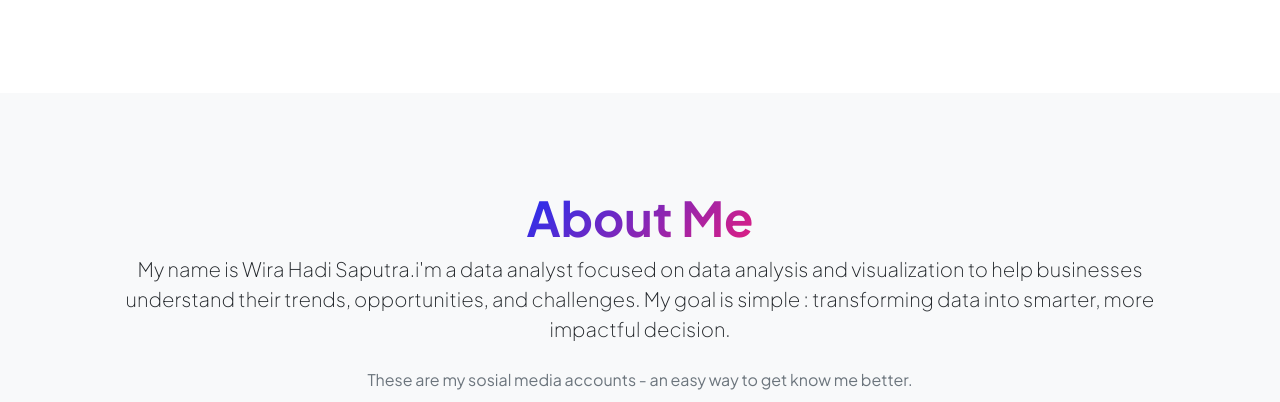
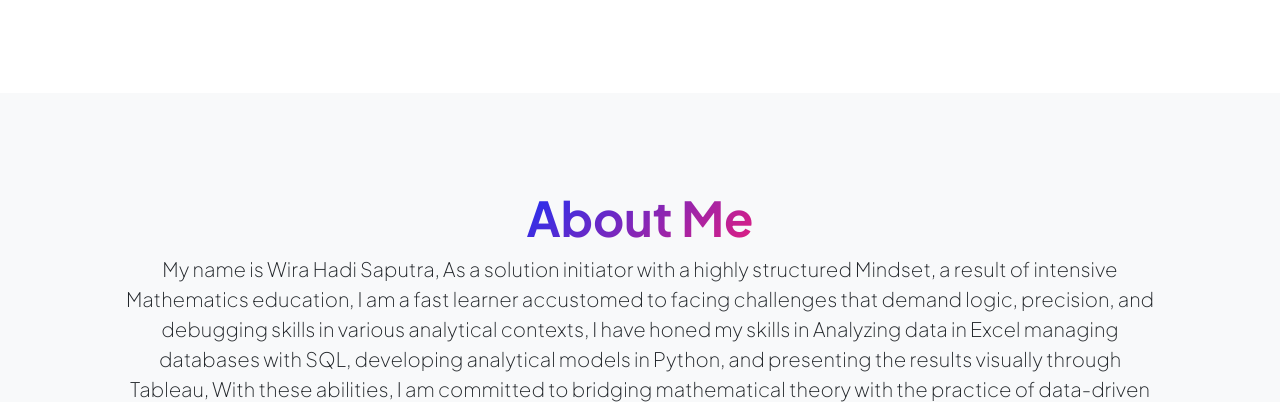
Before and after one commit to saputrawirahadi194-spec/Saputra, a plain HTML site: page index.html in a window 1280 px wide. Shown: the part 906-1308 px from the top of the page. Drawn offline with nearby package versions, Linux system fonts and the light colour scheme.

Commit message:
perbaikan

```diff
--- a/index.html
+++ b/index.html
@@ -180,9 +180,14 @@
                         <div class="col-xxl-8">
                             <div class="text-center my-5">
                                 <h2 class="display-5 fw-bolder"><span class="text-gradient d-inline">About Me</span></h2>
-                                <p class="lead fw-light mb-4">My name is Wira Hadi Saputra.i'm a data analyst focused on data analysis and visualization to help businesses understand their trends, opportunities, and challenges.
-                                    My goal is simple :
-                                    transforming data into smarter, more impactful decision.
+                                <p class="lead fw-light mb-4">My name is Wira Hadi Saputra,
+                                    As a solution initiator with a highly structured Mindset, a result of intensive Mathematics
+                                     education, I am a fast learner accustomed to facing challenges that demand logic, precision, and
+                                      debugging skills in various analytical contexts, I have honed my skills in Analyzing data in Excel
+                                       managing databases with SQL, developing analytical models in Python, and presenting the
+                                      results visually through Tableau, With these abilities, I am committed to bridging mathematical
+                                    theory with the practice of data-driven decision making—not just crunching numbers, but
+                                  translating data into concrete and strategic business insights.
                                 </p>
                                 <p class="text-muted">These are my sosial media accounts - an easy way to get know me better.</p>
                                 <div class="d-flex justify-content-center fs-2 gap-4">
```
Also changed, not shown: projects.html (+8 -11 lines).
